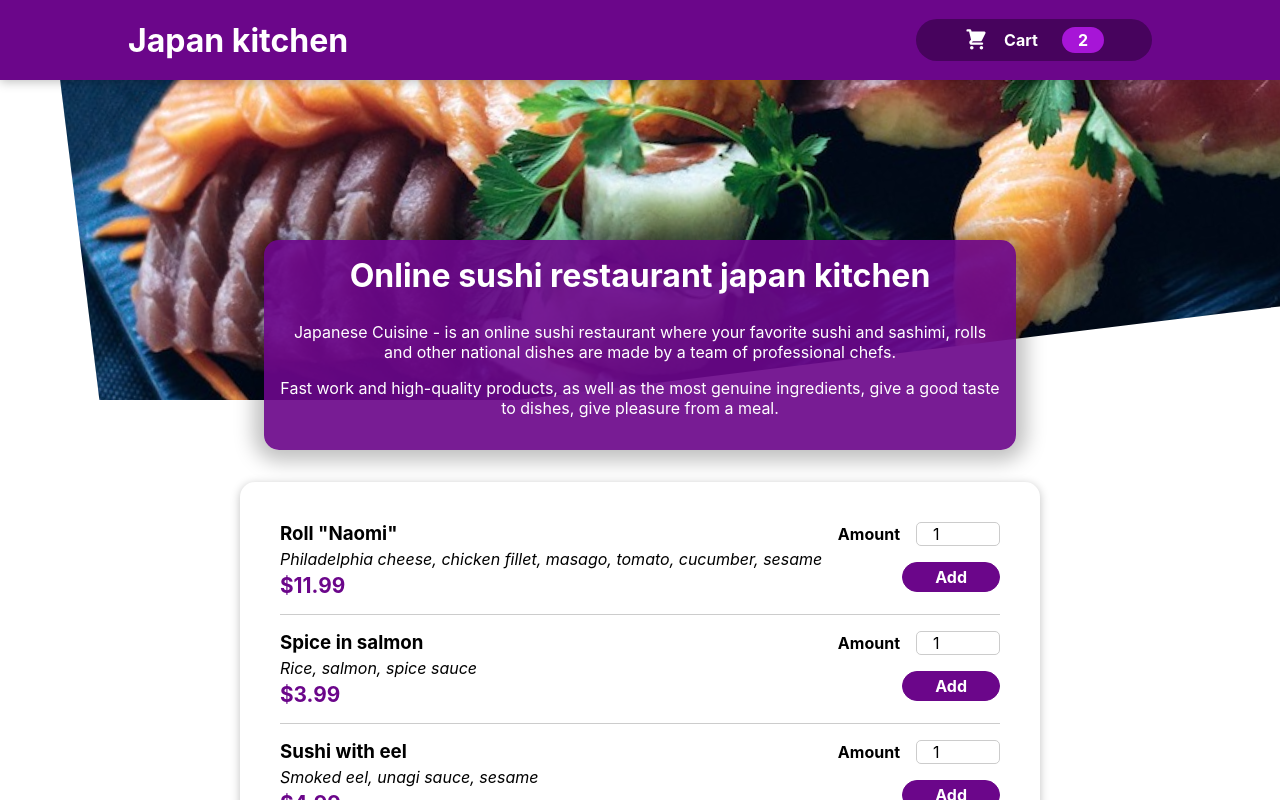
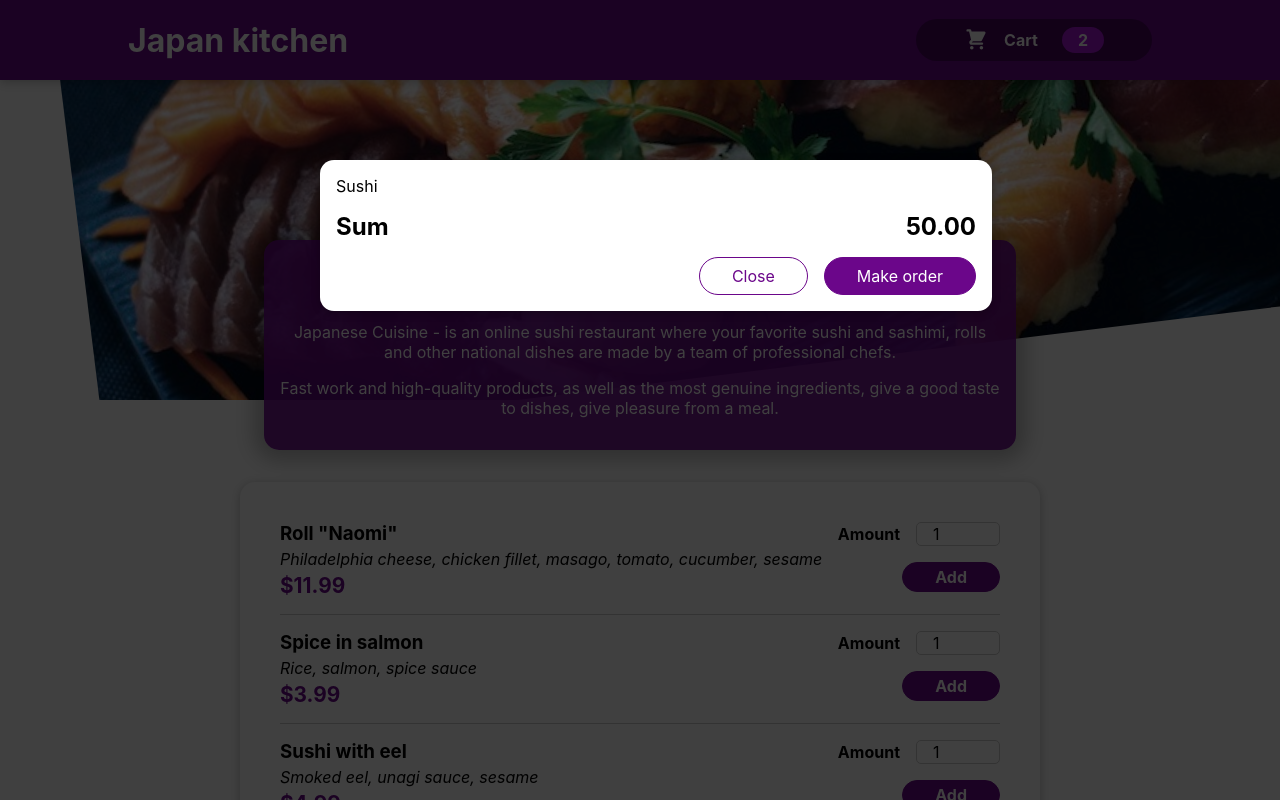
Before and after one commit to xMurzik/jpn-kitchen, a React (Create React App) app: page / in a window 1280 px wide. Shown: the top 800 px of the page. Built offline with nearby package versions, Linux system fonts and the light colour scheme.

Commit message:
add modal window

```diff
--- a/public/index.html
+++ b/public/index.html
@@ -16,6 +16,7 @@
     <title>React App</title>
   </head>
   <body>
+    <div id="overlays"></div>
     <div id="root"></div>
   </body>
 </html>
--- a/src/App.js
+++ b/src/App.js
@@ -1,10 +1,12 @@
 import './App.css';
 import Header from './components/Layout/Header';
 import Meals from './components/Meals/Meals';
+import Cart from './components/Cart/Cart';
 
 function App() {
   return (
     <div className="App">
+      <Cart />
       <Header />
       <main>
         <Meals />
--- /dev/null
+++ b/src/components/Cart/Cart.jsx
@@ -0,0 +1,29 @@
+import React from 'react';
+import Modal from '../UI/Modal';
+import style from './Cart.module.css';
+
+const Cart = (props) => {
+  let cartItems = (
+    <ul className={style['cart-items']}>
+      {[{ id: 'm1', name: 'Sushi', amount: 2, price: 10.2 }].map((elem) => {
+        return <li>{elem.name}</li>;
+      })}
+    </ul>
+  );
+
+  return (
+    <Modal>
+      {cartItems}
+      <div className={style.total}>
+        <span>Sum</span>
+        <span>50.00</span>
+      </div>
+      <div className={style.actions}>
+        <button className={style['button--alt']}>Close</button>
+        <button className={style.button}>Make order</button>
+      </div>
+    </Modal>
+  );
+};
+
+export default Cart;
--- /dev/null
+++ b/src/components/Cart/Cart.module.css
@@ -0,0 +1,46 @@
+.cart-items {
+  list-style: none;
+  margin: 0;
+  padding: 0;
+  max-height: 20rem;
+  overflow: auto;
+}
+
+.total {
+  display: flex;
+  justify-content: space-between;
+  align-items: center;
+  font-weight: bold;
+  font-size: 1.5rem;
+  margin: 1rem 0;
+}
+
+.actions {
+  text-align: right;
+}
+
+.actions button {
+  font: inherit;
+  cursor: pointer;
+  background-color: transparent;
+  border: 1px solid #6b068a;
+  padding: 0.5rem 2rem;
+  border-radius: 25px;
+  margin-left: 1rem;
+}
+
+.actions button:hover,
+.actions button:active {
+  background-color: #47035d;
+  border-color: #47035d;
+  color: white;
+}
+
+.actions .button--alt {
+  color: #6b068a;
+}
+
+.actions .button {
+  background-color: #6b068a;
+  color: white;
+}
--- a/src/components/Meals/MealItem/MealItem.jsx
+++ b/src/components/Meals/MealItem/MealItem.jsx
@@ -13,7 +13,7 @@ const MealItem = (props) => {
         <div className={style.price}>{formatedPrice}</div>
       </div>
       <div>
-        <MealItemForm />
+        <MealItemForm id={props.id} />
       </div>
     </li>
   );
--- a/src/components/Meals/MealItem/MealItemForm.jsx
+++ b/src/components/Meals/MealItem/MealItemForm.jsx
@@ -8,7 +8,7 @@ const MealItemForm = (props) => {
       <Input
         label="Amount"
         input={{
-          id: 'amount',
+          id: props.id,
           type: 'number',
           min: '1',
           step: '1',
--- a/src/components/Meals/MealList.jsx
+++ b/src/components/Meals/MealList.jsx
@@ -34,6 +34,7 @@ const DUMMY_MEALS = [
 const MealList = (props) => {
   let mealList = DUMMY_MEALS.map((elem) => (
     <MealItem
+      id={elem.id}
       key={elem.id}
       name={elem.name}
       description={elem.description}
--- /dev/null
+++ b/src/components/UI/Modal.jsx
@@ -0,0 +1,31 @@
+import React from 'react';
+import style from './Modal.module.css';
+import ReactDOM from 'react-dom';
+
+const Backdrop = (props) => {
+  return <div className={style.backdrop}></div>;
+};
+
+const ModalWindow = (props) => {
+  return (
+    <div className={style.modal}>
+      <div className={style.content}>{props.children}</div>
+    </div>
+  );
+};
+
+let portalElem = document.getElementById('overlays');
+
+const Modal = (props) => {
+  return (
+    <>
+      {ReactDOM.createPortal(<Backdrop />, portalElem)}
+      {ReactDOM.createPortal(
+        <ModalWindow>{props.children}</ModalWindow>,
+        portalElem
+      )}
+    </>
+  );
+};
+
+export default Modal;
--- /dev/null
+++ b/src/components/UI/Modal.module.css
@@ -0,0 +1,40 @@
+.backdrop {
+  position: fixed;
+  top: 0;
+  left: 0;
+  width: 100%;
+  height: 100vh;
+  z-index: 20;
+  background-color: rgba(0, 0, 0, 0.75);
+}
+
+.modal {
+  position: fixed;
+  top: 20vh;
+  left: 5%;
+  width: 90%;
+  background-color: white;
+  padding: 1rem;
+  border-radius: 14px;
+  box-shadow: 0 2px 8px rgba(0, 0, 0, 0.25);
+  z-index: 30;
+  animation: slide-down 300ms ease-out forwards;
+}
+
+@media (min-width: 768px) {
+  .modal {
+    width: 40rem;
+    left: calc(50% - 20rem);
+  }
+}
+
+@keyframes slide-down {
+  from {
+    opacity: 0;
+    transform: translateY(-3rem);
+  }
+  to {
+    opacity: 1;
+    transform: translateY(0);
+  }
+}
```
